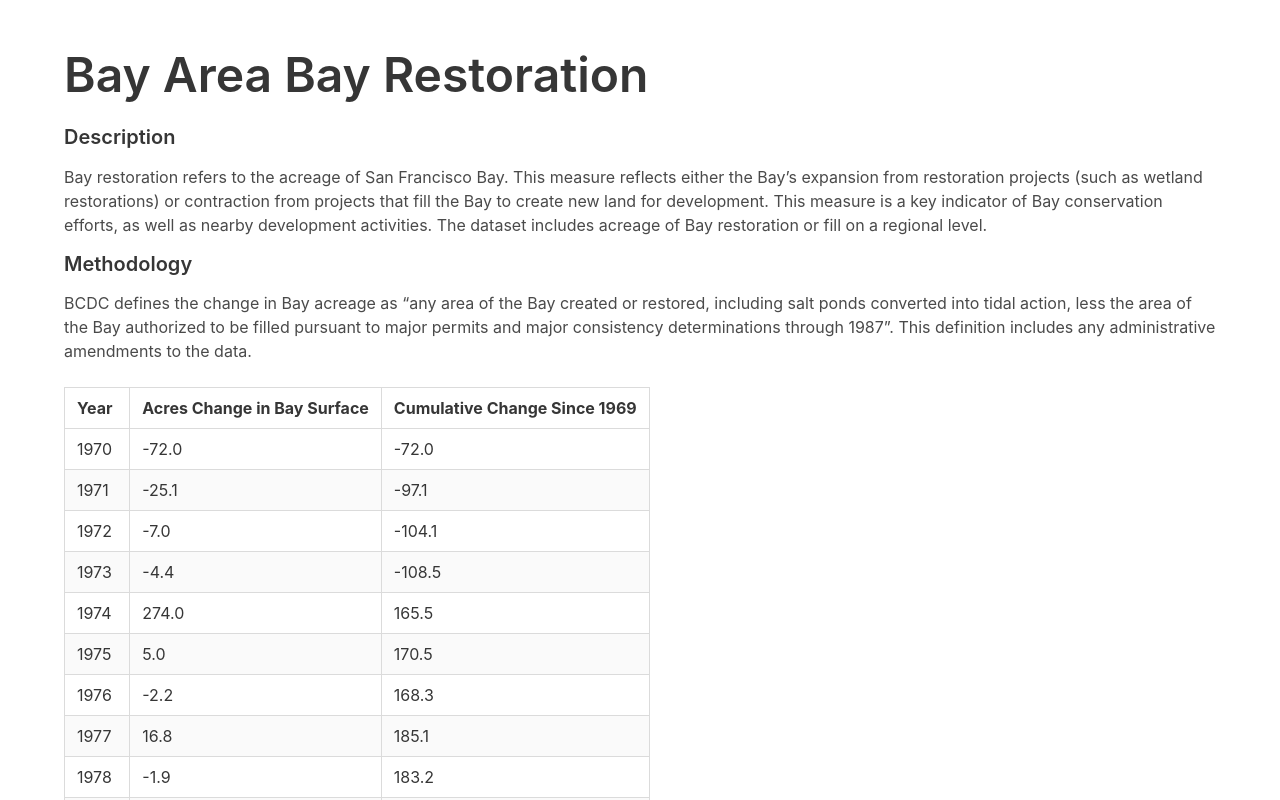
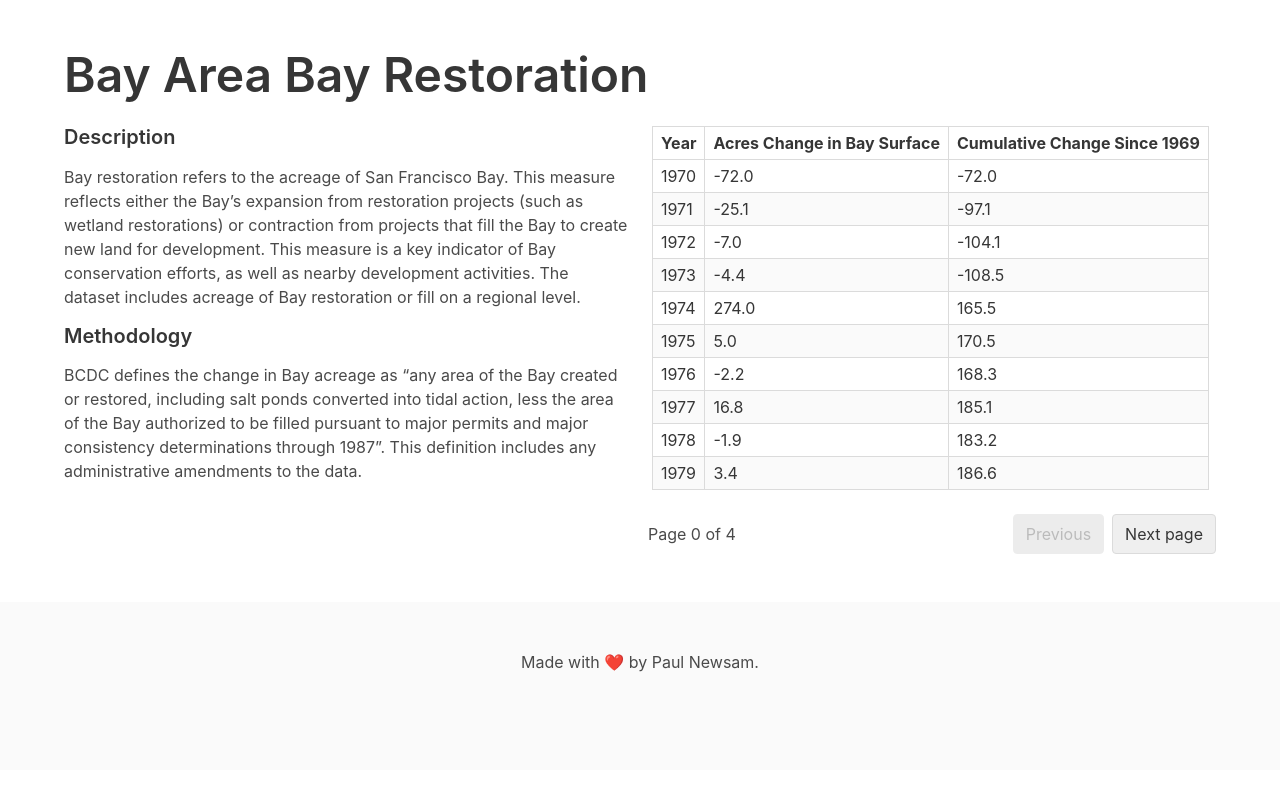
Before and after one commit to pnewsam/bay-restoration-visualizer, a React (Create React App) app: page / in a window 1280 px wide. Shown: the top 800 px of the page. Built offline with nearby package versions, Linux system fonts and the light colour scheme.

Commit message:
Adds table pagination.
The data table, having over forty rows, was taking up a lot of the page. This
introduces basic pagination so that the table is more manageablely sized.

```diff
--- a/src/components/BayRestorationBreakdown/index.tsx
+++ b/src/components/BayRestorationBreakdown/index.tsx
@@ -10,27 +10,34 @@ export const BayRestorationBreakdown = () => {
     <section className="section">
       <div className="container">
         <h1 className="title is-1">{text.title}</h1>
+        <div className="columns">
+          <div className="column is-half">
             <div className="content">
               <h4>Description</h4>
               <p>
                 Bay restoration refers to the acreage of San Francisco Bay. This
                 measure reflects either the Bay’s expansion from restoration
-            projects (such as wetland restorations) or contraction from projects
-            that fill the Bay to create new land for development. This measure
-            is a key indicator of Bay conservation efforts, as well as nearby
-            development activities. The dataset includes acreage of Bay
-            restoration or fill on a regional level.
+                projects (such as wetland restorations) or contraction from
+                projects that fill the Bay to create new land for development.
+                This measure is a key indicator of Bay conservation efforts, as
+                well as nearby development activities. The dataset includes
+                acreage of Bay restoration or fill on a regional level.
               </p>
               <h4>Methodology</h4>
               <p>
                 BCDC defines the change in Bay acreage as “any area of the Bay
                 created or restored, including salt ponds converted into tidal
-            action, less the area of the Bay authorized to be filled pursuant to
-            major permits and major consistency determinations through 1987”.
-            This definition includes any administrative amendments to the data.
+                action, less the area of the Bay authorized to be filled
+                pursuant to major permits and major consistency determinations
+                through 1987”. This definition includes any administrative
+                amendments to the data.
               </p>
             </div>
+          </div>
+          <div className="column is-half">
             <BayRestorationTable></BayRestorationTable>
+          </div>
+        </div>
       </div>
     </section>
   );
--- a/src/components/BayRestorationTable/index.tsx
+++ b/src/components/BayRestorationTable/index.tsx
@@ -3,20 +3,24 @@ import data from "../../data.json";
 import { useFetchJson, useTable } from "hooks";
 import { BAY_RESTORATION_TABLE_CONFIG } from "constants/index";
 import { Row } from "types";
+import styles from "./styles.module.css";
 
 export const BayRestorationTable = () => {
   // const data = useFetchJson({
   //   url: "https://data.bayareametro.gov/resource/mba6-sgwr.json",
   //   dependencies: [],
   // });
-  const { rows, columns } = useTable({
+  const { rows, columns, nextPage, prevPage, page, lastPage } = useTable({
     data,
     tableConfig: BAY_RESTORATION_TABLE_CONFIG,
+    perPage: 10,
   });
 
+  const pageCount = `Page ${page} of ${lastPage}`;
+
   return (
-    <div className="table-container">
-      <table className="table is-bordered is-striped is-hoverable">
+    <div>
+      <table className="table is-bordered is-striped is-hoverable is-narrow">
         <thead>
           <tr>
             {Boolean(columns?.length) &&
@@ -34,6 +38,25 @@ export const BayRestorationTable = () => {
             ))}
         </tbody>
       </table>
+      <nav className="pagination" role="navigation" aria-label="pagination">
+        <div className={`pagination-list ${styles.pageCount}`}>
+          <span>{pageCount}</span>
+        </div>
+        <button
+          className="pagination-previous"
+          disabled={!Boolean(prevPage)}
+          onClick={prevPage}
+        >
+          Previous
+        </button>
+        <button
+          className="pagination-next"
+          disabled={!Boolean(nextPage)}
+          onClick={nextPage}
+        >
+          Next page
+        </button>
+      </nav>
     </div>
   );
 };
--- /dev/null
+++ b/src/components/BayRestorationTable/styles.module.css
@@ -0,0 +1,3 @@
+.pageCount {
+  margin-right: 20px;
+}
--- a/src/hooks/useTable/index.ts
+++ b/src/hooks/useTable/index.ts
@@ -8,12 +8,14 @@ interface Datum {
 
 interface Params {
   data: Datum[];
+  perPage?: number;
   tableConfig: TableConfiguration;
 }
 
-export const useTable = ({ data, tableConfig }: Params) => {
-  const [rows, setRows]: [Row[], any] = useState([]);
+export const useTable = ({ data, perPage = 20, tableConfig }: Params) => {
+  let [rows, setRows]: [Row[], any] = useState([]);
   const [columns, setColumns]: [Column[], any] = useState([]);
+  const [page, setPage] = useState(0);
 
   useEffect(() => {
     setRows(data);
@@ -25,8 +27,22 @@ export const useTable = ({ data, tableConfig }: Params) => {
     setColumns(formattedColumns);
   }, [data]);
 
+  const cursorLeft = page * perPage;
+  const cursorRight = cursorLeft + perPage;
+  const lastPage = Math.floor(data.length / perPage);
+
+  const nextPage = page + 1 <= lastPage ? () => setPage(page + 1) : undefined;
+  const prevPage = page - 1 >= 0 ? () => setPage(page - 1 || 0) : undefined;
+
+  rows = rows.slice(cursorLeft, cursorRight);
+
   return {
     rows,
     columns,
+    setPage,
+    page,
+    lastPage,
+    nextPage,
+    prevPage,
   };
 };
```
Lines whose indentation alone changed are shown as unchanged.
